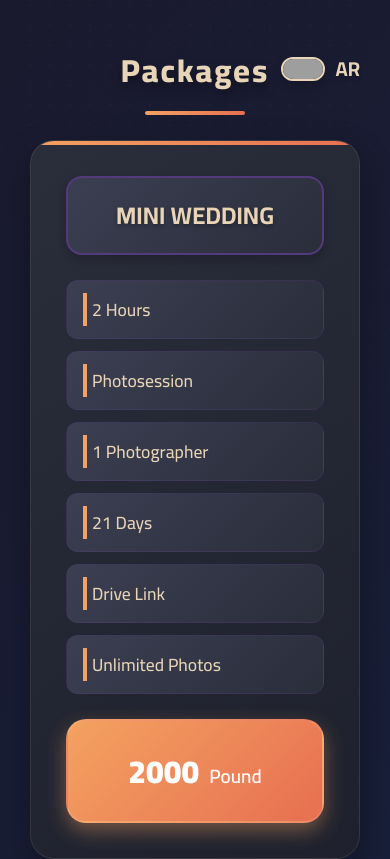
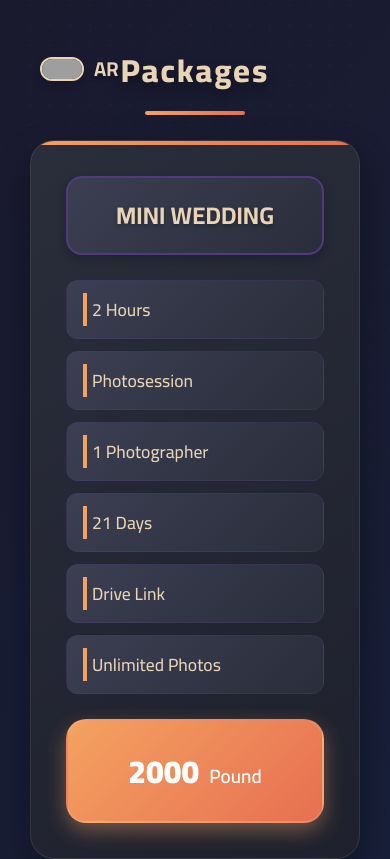
Before and after one commit to ahmedcoderex/Packageing, a plain HTML site: page index.html in a window 390 px wide. Shown: the top 859 px of the page. Drawn offline with Linux system fonts and the light colour scheme; grey boxes are pictures that could not be loaded.

Commit message:
Update index.html

```diff
--- a/index.html
+++ b/index.html
@@ -91,12 +91,12 @@
         color: #e8d5b7;
         z-index: 10;
         transition: all 0.3s ease;
+        /* z-index: -1; */
       }
 
       @media (max-width: 664px) {
         .option-lang{
           top: 30px !important;
-          right: 10px !important;
           /* transform: translateX(-50%) !important; */
         }
       }
```
